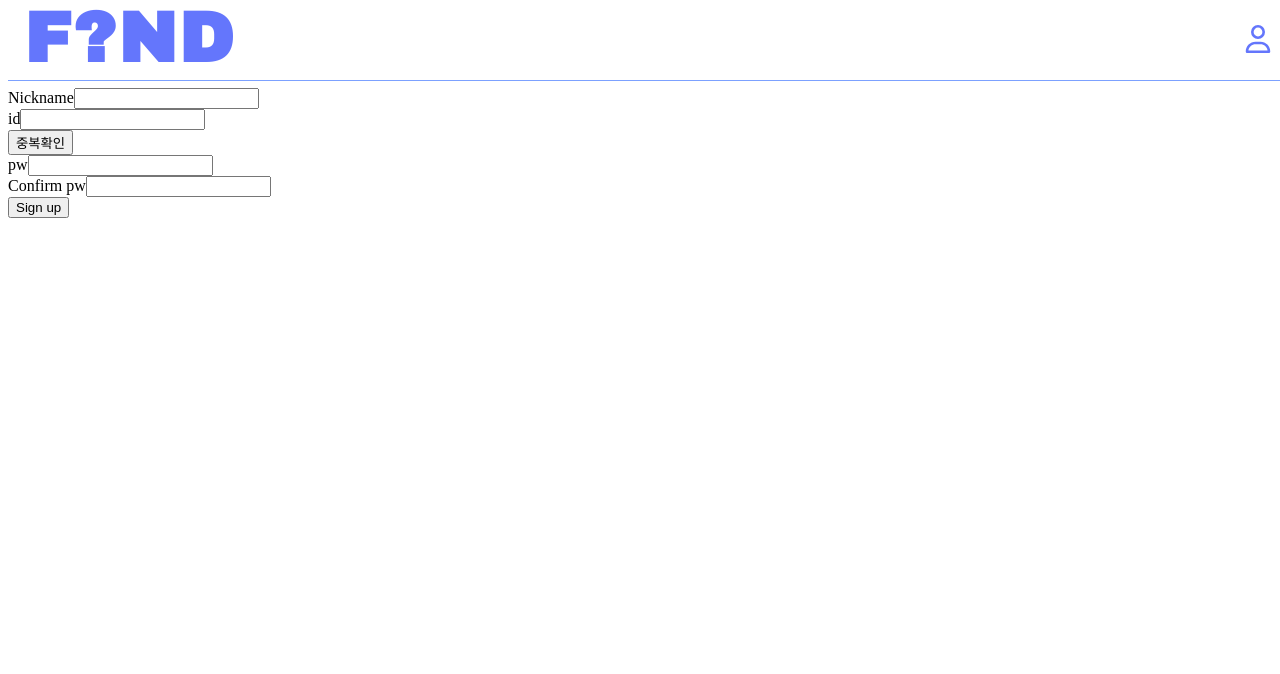
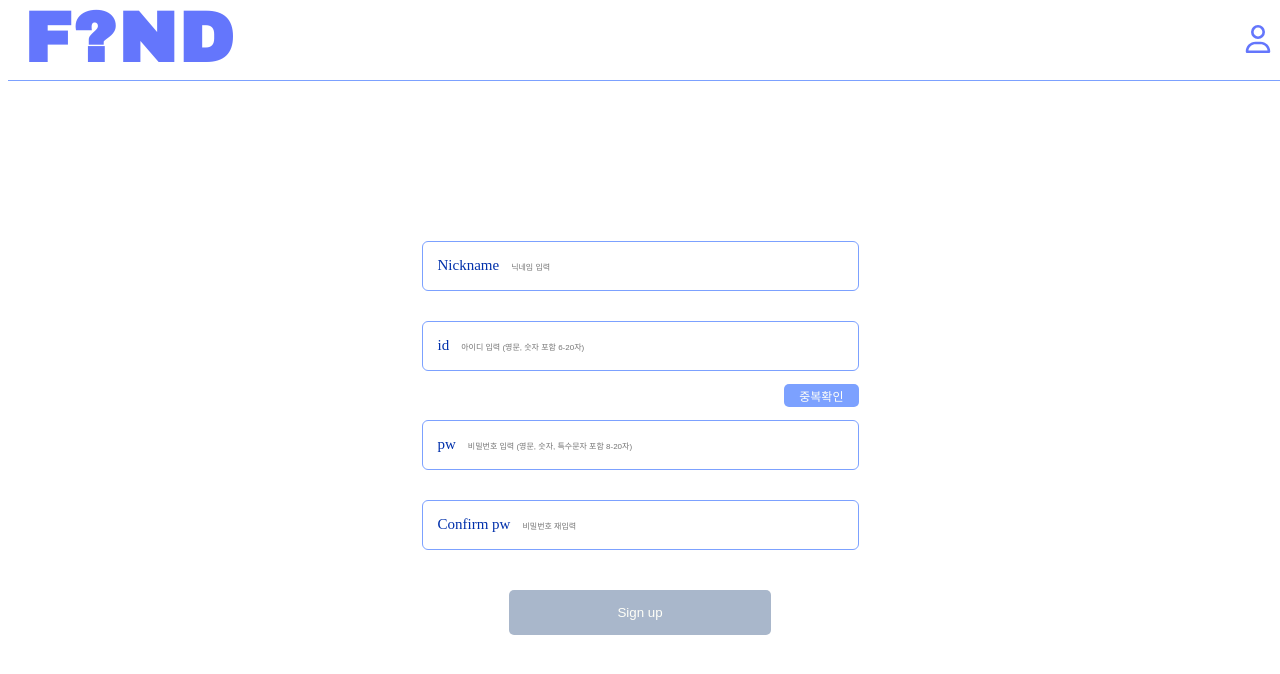
Before and after one commit to alwubin/FIND-FE, a React (Create React App) app: page /signup in a window 1280 px wide. Shown: the top 674 px of the page. Built offline with nearby package versions, Linux system fonts and the light colour scheme; a web font is replaced by a local one.

Commit message:
[feat] : 회원가입 페이지 구현

```diff
--- a/src/pages/Signup.js
+++ b/src/pages/Signup.js
@@ -1,28 +1,119 @@
-import React from 'react';
+import React, { useEffect, useState }from 'react';
 import '../styles/Signup.css';
 
 const Signup = () => {
+    const [nickname, setNickname] = useState('');
+    const [nicknameValid, setNicknameValid] = useState(false);
+
+    const [id, setId] = useState('');
+    const [idValid, setIdValid] = useState(false);
+
+    const [pw, setPw] = useState('');
+    const [passwordCheck, setPasswordCheck] = useState('');
+    const [passwordMatch, setPasswordMatch] = useState(false);
+    const [passwordValid, setPasswordValid] = useState(false);
+
+    const [isEmpty, setIsEmpty] = useState(true);
+
+    const handleNickname = (e) => {
+        setNickname(e.target.value);
+    }
+
+    const handleId = (e) => {
+        setId(e.target.value);
+    }
+    const handlePw = (e) => {
+        setPw(e.target.value);
+    }
+
+    const handlePasswordCheck = (e) => {
+        setPasswordCheck(e.target.value);
+    }
+
+    useEffect(() => {
+        const regex = /^[ㄱ-ㅎ가-힣a-zA-Z0-9]{2,10}$/;
+        if (regex.test(nickname)) {
+            setNicknameValid(true);
+        } else {
+            setNicknameValid(false);
+        }
+    }, [nickname]);
+
+    useEffect(() => {
+        const regex = /^[a-z0-9]{5,19}$/g;
+        if (regex.test(id)) {
+            setIdValid(true);
+        } else {
+            setIdValid(false);
+        }
+    }, [id]);
+
+    useEffect(() => {
+        const regex = /^(?=.*[a-z])(?=.*\d)(?=.*[@$!%*?&#.~_-])[A-Za-z\d@$!%*?&#.~_-]{8,20}$/;
+        if(regex.test(pw)) {
+            setPasswordValid(true);
+        } else {
+            setPasswordValid(false);
+        }
+    }, [pw]);
+
+    useEffect(() => {
+        if(pw === passwordCheck) {
+            setPasswordMatch(true);
+        } else {
+            setPasswordMatch(false);
+        }
+    }, [pw, passwordCheck]);
+
+    useEffect(() => {
+        if (nicknameValid && idValid && passwordMatch && passwordValid) {
+            setIsEmpty(false);
+        } else {
+            setIsEmpty(true);
+        }
+    }, [nicknameValid, idValid, passwordMatch, passwordValid]);
+
     return (
-        <div className='registerPage'>
-            <div className='registerPageContent'>
-                <div className='registerInputWrap'>
+        <div className='signupPage'>
+            <div className='signupPageContent'>
+                <div className='signupInputWrap'>
                     Nickname
-                    <input className='registerInput' type='text'/>
+                    <input
+                        className='signupInput'
+                        type='text'
+                        placeholder='닉네임 입력'
+                        value={nickname}
+                        onChange={handleNickname} />
                 </div>
-                <div className='registerInputWrap'>
+                <div className='signupInputWrap' style={{marginBottom:'0'}}>
                     id
-                    <input className='registerInput' type='text'/>
+                    <input
+                        className='signupInput'
+                        type='text'
+                        placeholder='아이디 입력 (영문, 숫자 포함 6-20자) '
+                        value={id}
+                        onChange={handleId} />
                 </div>
                 <button className='checkDuplicateButton'>중복확인</button>
-                <div className='registerInputWrap'>
+                <div className='signupInputWrap'>
                     pw
-                    <input className='registerInput' type='password'/>
+                    <input
+                        className='signupInput'
+                        type='password'
+                        placeholder='비밀번호 입력 (영문, 숫자, 특수문자 포함 8-20자)'
+                        value={pw}
+                        onChange={handlePw} />
                 </div>
-                <div className='registerInputWrap'>
+                <div className='signupInputWrap'>
                     Confirm pw
-                    <input className='registerInput' type='password'/>
+                    <input
+                        className='signupInput'
+                        type='password'
+                        placeholder='비밀번호 재입력'
+                        value={passwordCheck}
+                        onChange={handlePasswordCheck} />
                 </div>
-                <button className='registerButton'>Sign up</button>
+                <button className='signupButton' disabled={isEmpty}>Sign up</button>
             </div>
         </div>
     )
--- a/src/styles/Signup.css
+++ b/src/styles/Signup.css
@@ -1,5 +1,74 @@
-.registerPage {
+.signupPage {
     padding-top: 80px;
     width: 100%;
     height: calc(100vh - 100px);
+    display: flex;
+    flex-direction: row;
+    justify-content: center;
+    align-items: center;
 }
+
+.signupPageContent {
+    display: flex;
+    flex-direction: column;
+    justify-content: center;
+    align-items: center;
+    height: 100%;
+}
+
+.signupInputWrap {
+    display: flex;
+    margin-bottom: 30px;
+    color: #0130AB;
+    font-size: 15px;
+    border-radius: 6px;
+    padding: 15px;
+    /* margin-top: 8px; */
+    background-color: transparent;
+    border: 1px solid #7CA1FF;
+    width: 405px;
+    white-space: nowrap;
+}
+
+.signupInput {
+    width: 100%;
+    margin-left: 10px;
+    outline: none;
+    border: none;
+    height: 16px;
+    font-size: 12px;
+    font-weight: 400;
+}
+
+.signupInput::placeholder {
+    font-size: 8px;
+}
+
+.checkDuplicateButton {
+    margin: 13px 0 13px auto;
+    font-size: 12px;
+    width: 17%;
+    height: 23px;
+    border-radius: 5px;
+    color: #FFFFF8;
+    outline: none;
+    border: none;
+    background-color: #7CA1FF;
+    cursor: pointer;
+}
+
+.signupButton {
+    margin-top: 10px;
+    width: 60%;
+    height: 45px;
+    border-radius: 5px;
+    color: #FFFFF8;
+    outline: none;
+    border: none;
+    background-color: #7CA1FF;
+    cursor: pointer;
+}
+
+.signupButton:disabled {
+    background-color: #a9b7cb;
+}
```
